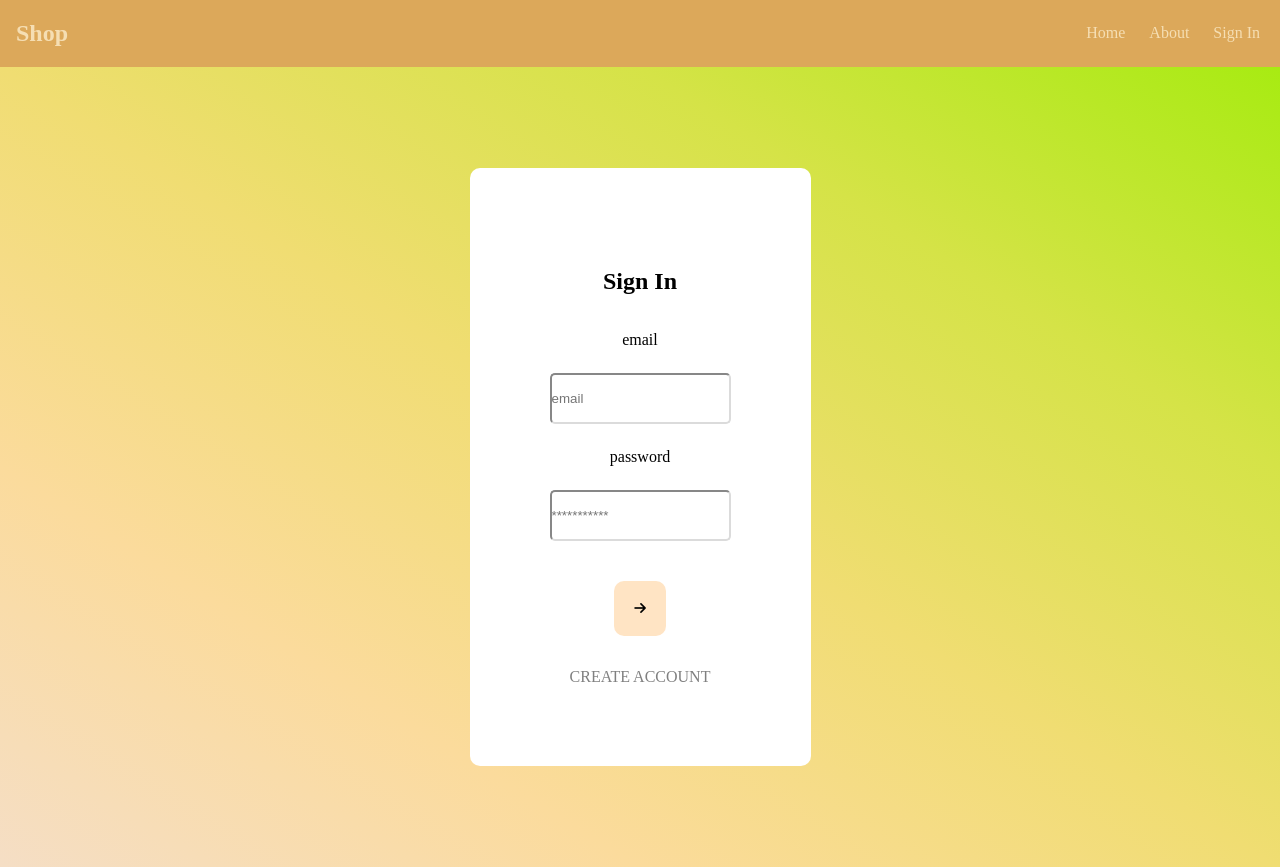
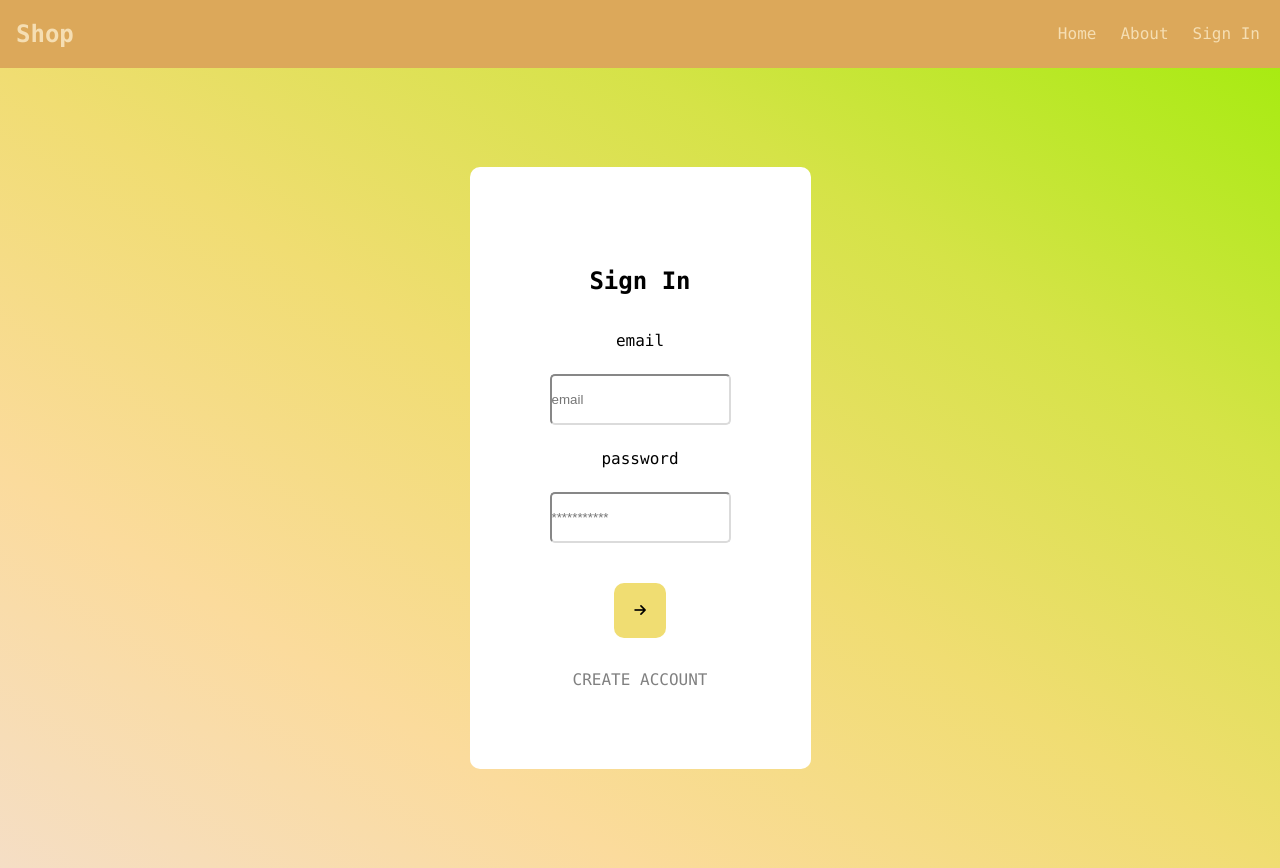
Before and after one commit to WAHJADAI/e-commerce-app, a React (Vite) app: page /SignIn in a window 1280 px wide. In both pictures the pointer is over the button 639 px from the left and 608 px from the top of the page. Built offline with nearby package versions, Linux system fonts and the light colour scheme.

Commit message:
add font and hover button

```diff
--- a/src/pages/Navbar.css
+++ b/src/pages/Navbar.css
@@ -4,6 +4,7 @@
 
 body{
     margin: 0;
+    font-family: Consolas;
 }
 
 .nav {
--- a/src/pages/SignIn.css
+++ b/src/pages/SignIn.css
@@ -43,3 +43,11 @@ button{
     color: gray;
     text-decoration: none
 }
+
+button:hover{
+    background-color: #f0dd72;
+}
+
+.LinkSignUp:hover{
+    color: #f0dd72;
+}
```
